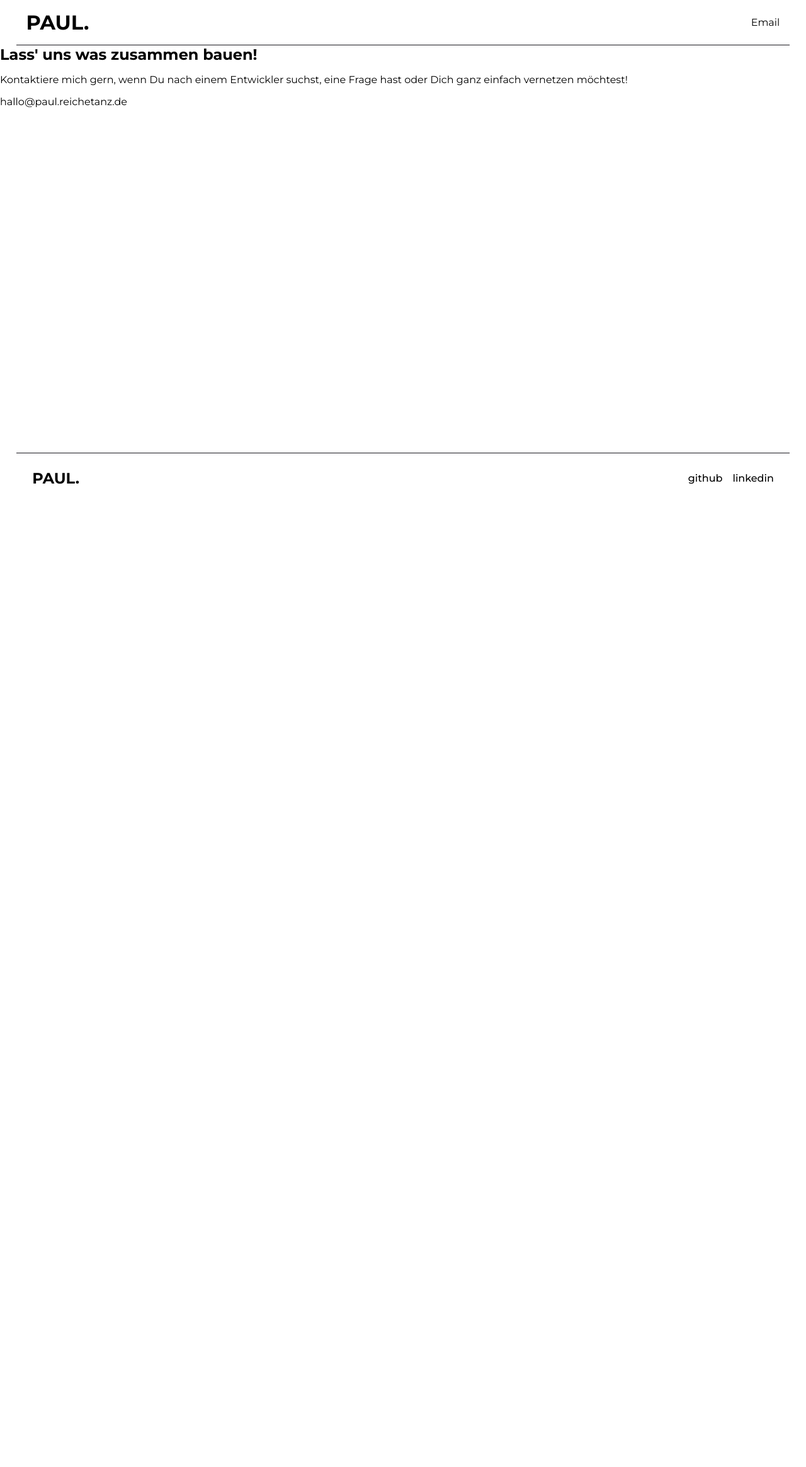
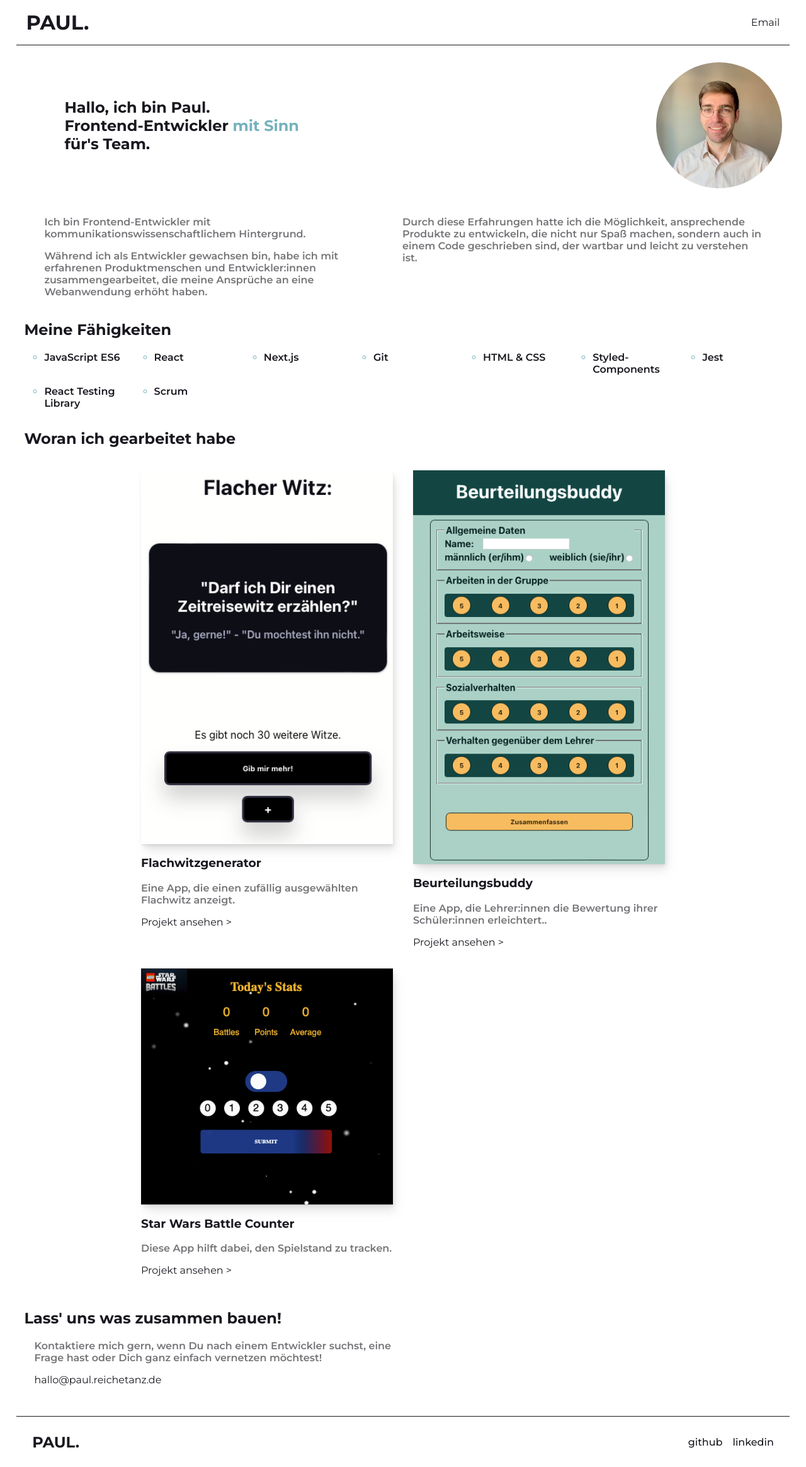
Before and after one commit to PReichetanz/portfolio, a Next.js app: page / in a window 1280 px wide. Shown: the whole page at 63% size. Before the commit the page ends 800 px from the top, so only its background shows below. Built offline with nearby package versions, Linux system fonts and the light colour scheme.

Commit message:
finish first basic layout

```diff
--- a/app/page.tsx
+++ b/app/page.tsx
@@ -1,20 +1,30 @@
 "use client";
 import Header from "@/components/Header";
 import Footer from "@/components/Footer";
+import Contact from "@/components/Contact";
+import SkillsList from "@/components/SkillsList";
+import Introduction from "@/components/Introduction";
+import styled from "styled-components";
+import ProjectOverview from "@/components/ProjectOverview";
 
 export default function Home() {
   return (
     <>
       <Header />
-      <main>
-        <h2>Lass&apos; uns was zusammen bauen!</h2>
-        <p>
-          Kontaktiere mich gern, wenn Du nach einem Entwickler suchst, eine
-          Frage hast oder Dich ganz einfach vernetzen möchtest!
-        </p>
-        <a href="mailto:hallo@paulreichetanz.de">hallo@paul.reichetanz.de</a>
-      </main>
+      <MainFlexbox>
+        <Introduction />
+        <SkillsList />
+        <ProjectOverview />
+        <Contact />
+      </MainFlexbox>
       <Footer />
     </>
   );
 }
+
+const MainFlexbox = styled.main`
+  display: flex;
+  flex-direction: column;
+  justify-content: space-around;
+  padding: 0 3vw;
+`;
--- a/components/Contact.tsx
+++ b/components/Contact.tsx
@@ -8,7 +8,9 @@ export default function Contact() {
         Kontaktiere mich gern, wenn Du nach einem Entwickler suchst, eine Frage
         hast oder Dich ganz einfach vernetzen möchtest!
       </StyledParagraph>
-      <a href="mailto:hallo@paulreichetanz.de">hallo@paul.reichetanz.de</a>
+      <StyledLink href="mailto:hallo@paulreichetanz.de">
+        hallo@paul.reichetanz.de
+      </StyledLink>
     </section>
   );
 }
@@ -17,3 +19,7 @@ const StyledParagraph = styled.p`
   padding-inline: 1rem;
   max-width: 600px;
 `;
+
+const StyledLink = styled.a`
+  padding: 0 1rem 3rem 1rem;
+`;
--- a/components/Footer.tsx
+++ b/components/Footer.tsx
@@ -4,9 +4,9 @@ import styled from "styled-components";
 export default function Header() {
   return (
     <StyledFooter>
-      <h2>
+      <StyledHeading>
         <a href="/">Paul.</a>
-      </h2>
+      </StyledHeading>
       <StyledLinkSection>
         <a href="https://github.com/PReichetanz">GitHub</a>
         <a href="https://www.linkedin.com/in/preichetanz/">LinkedIn</a>
@@ -25,6 +25,10 @@ const StyledFooter = styled.footer`
   text-transform: uppercase;
 `;
 
+const StyledHeading = styled.h2`
+  margin: 0;
+`;
+
 const StyledLinkSection = styled.section`
   display: flex;
   gap: 1rem;
--- a/styles.tsx
+++ b/styles.tsx
@@ -11,17 +11,34 @@ export default styled.createGlobalStyle`
 
   :root {
     --color-background-light: #ffffff;
-    --color-text-light: #cecece;
+    --color-text-light: #1a181f;
     /* --color-background-dark: #1a181f;
-    --color-text-dark: #1a181f; */
+    --color-text-dark: #cecece; */
 
     /* --color-button: #1a1b1f;
     --color-button-hover: #f3a661;
     --color-buttonText: #001e1d; */
 
     --color-stroke: #1a181f;
-    /* --color-tertiary: #e16162;
-    --color-tertiary-hover: #e77862; */
+    --color-tertiary: #76b1bd;
+    /* --color-tertiary-hover: #e77862;  */
+
+    --shadow-color: 0deg 0% 69%;
+    --shadow-elevation-low: 0.3px 0.7px 0.9px hsl(var(--shadow-color) / 0.28),
+      0.5px 1.1px 1.4px -1.2px hsl(var(--shadow-color) / 0.28),
+      1.1px 2.6px 3.2px -2.5px hsl(var(--shadow-color) / 0.28);
+    --shadow-elevation-medium: 0.3px 0.7px 0.9px hsl(var(--shadow-color) / 0.29),
+      0.9px 2.2px 2.7px -0.8px hsl(var(--shadow-color) / 0.29),
+      2.3px 5.3px 6.5px -1.7px hsl(var(--shadow-color) / 0.29),
+      5.5px 12.8px 15.7px -2.5px hsl(var(--shadow-color) / 0.29);
+    --shadow-elevation-high: 0.3px 0.7px 0.9px hsl(var(--shadow-color) / 0.27),
+      1.5px 3.5px 4.3px -0.4px hsl(var(--shadow-color) / 0.27),
+      2.7px 6.4px 7.8px -0.7px hsl(var(--shadow-color) / 0.27),
+      4.5px 10.4px 12.7px -1.1px hsl(var(--shadow-color) / 0.27),
+      7.1px 16.5px 20.2px -1.4px hsl(var(--shadow-color) / 0.27),
+      11.1px 25.8px 31.6px -1.8px hsl(var(--shadow-color) / 0.27),
+      16.8px 39.1px 47.9px -2.1px hsl(var(--shadow-color) / 0.27),
+      24.7px 57.6px 70.5px -2.5px hsl(var(--shadow-color) / 0.27);
   }
 
   body {
@@ -31,17 +48,18 @@ export default styled.createGlobalStyle`
     -webkit-font-smoothing: antialiased;
     -moz-osx-font-smoothing: grayscale;
     background: var(--color-background-light);
+    color: var(--color-text-light);
     margin: 0;
   }
 
-  h1,
-  h2 {
+  h1 {
     margin: 0;
   }
 
   ul {
     list-style: none;
     margin: 0;
+    padding: 0;
   }
 
   a {
@@ -50,4 +68,9 @@ export default styled.createGlobalStyle`
     color: var(--color-text-dark);
     text-decoration: none;
   }
+  p {
+    color: var(--color-text-light);
+    opacity: 0.6;
+    font-weight: 600;
+  }
 `;
```
